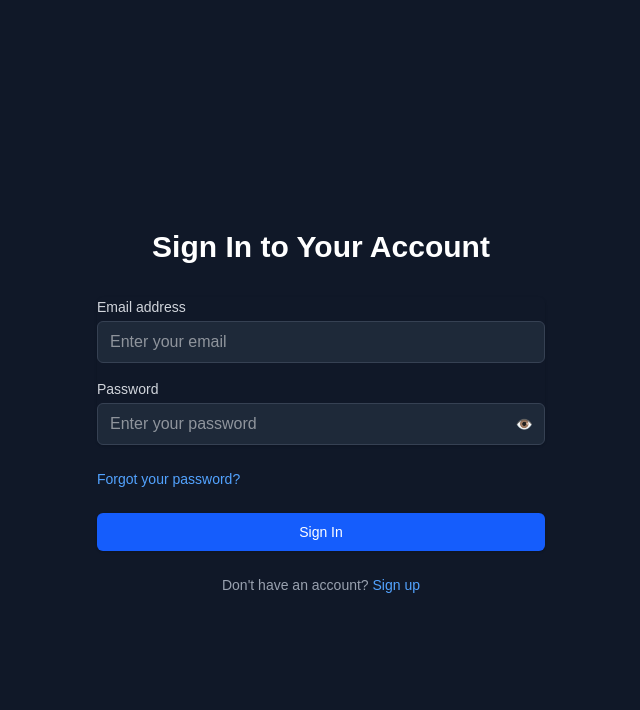
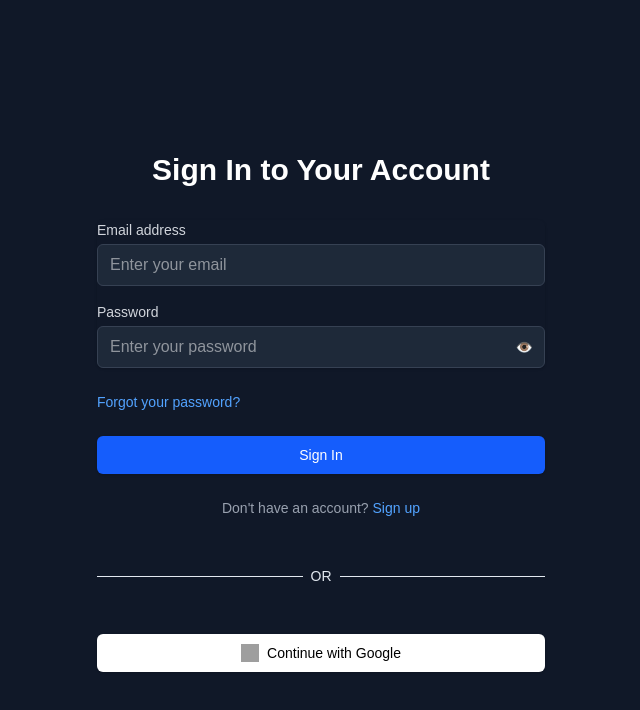
Before and after one commit to ZhangYize2003/scholars-grail, a Next.js app: page /login in a window 1280 px wide. Shown: the top 710 px of the page, without its empty margins (319-959 px from the left). Built offline with nearby package versions, Linux system fonts and the light colour scheme; grey boxes are pictures that could not be loaded.

Commit message:
feat: Option to sign in/up with Google

```diff
--- a/app/globals.css
+++ b/app/globals.css
@@ -51,7 +51,7 @@ body {
     @apply animate-spin rounded-full h-5 w-5 border-b-2 border-white;
   }
   .button_format {
-    @apply flex justify-center items-center w-full px-3 py-2 border border-transparent text-sm font-medium rounded-md shadow-sm text-white bg-blue-600 hover:bg-blue-700 focus:outline-none focus:ring-2 focus:ring-offset-2 focus:ring-blue-500 mx-auto;
+    @apply flex justify-center items-center w-full px-3 py-2 border border-transparent text-sm font-medium rounded-md shadow-sm text-white bg-blue-600 hover:bg-blue-700 focus:outline-none focus:ring-2 focus:ring-offset-2 focus:ring-blue-500 mx-auto cursor-pointer;
   }
   .showhide_password {
     @apply absolute inset-y-0 right-0 pr-3 flex items-center text-sm text-gray-400;
--- a/app/login/page.tsx
+++ b/app/login/page.tsx
@@ -1,6 +1,6 @@
 "use client"
-import { useState } from 'react';
-import { useSignInWithEmailAndPassword } from 'react-firebase-hooks/auth';
+import { useEffect, useState } from 'react';
+import { useSignInWithEmailAndPassword, useSignInWithGoogle } from 'react-firebase-hooks/auth';
 import { auth } from '../firebase/config';
 import { useRouter } from 'next/navigation';
 import Link from 'next/link';
@@ -24,6 +24,13 @@ export default function SignInPage() {
     const [error, setError] = useState('');
     const [showPassword, setShowPassword] = useState(false);
     const router = useRouter();
+    const [signInWithGoogle, googleUser, googleLoading, googleError] = useSignInWithGoogle(auth);
+    useEffect(() => {
+      if (googleUser) {
+        localStorage.setItem("isLoggedIn", "true");
+        router.push("/");
+      }
+    }, [googleUser, router]);
 
     const [
         signInWithEmailAndPassword,
@@ -141,6 +148,23 @@ return (
               Sign up
             </Link>
           </div>
+          <div className="flex w-full items-center gap-2 py-6 text-sm text-slate-200">
+            <div className="h-px w-full bg-slate-200"></div>
+            OR
+            <div className="h-px w-full bg-slate-200"></div>
+          </div>
+          <button
+            type="button"
+            className="flex items-center gap-2 button_format bg-white hover:bg-gray-300 text-black"
+            onClick={() => signInWithGoogle()}
+            >
+            <img
+              src="https://www.svgrepo.com/show/475656/google-color.svg"
+              alt="Google"
+              className="h-[18px] w-[18px]"
+            />
+            Continue with Google
+          </button>
         </form>
       </div>
     </div>
```
